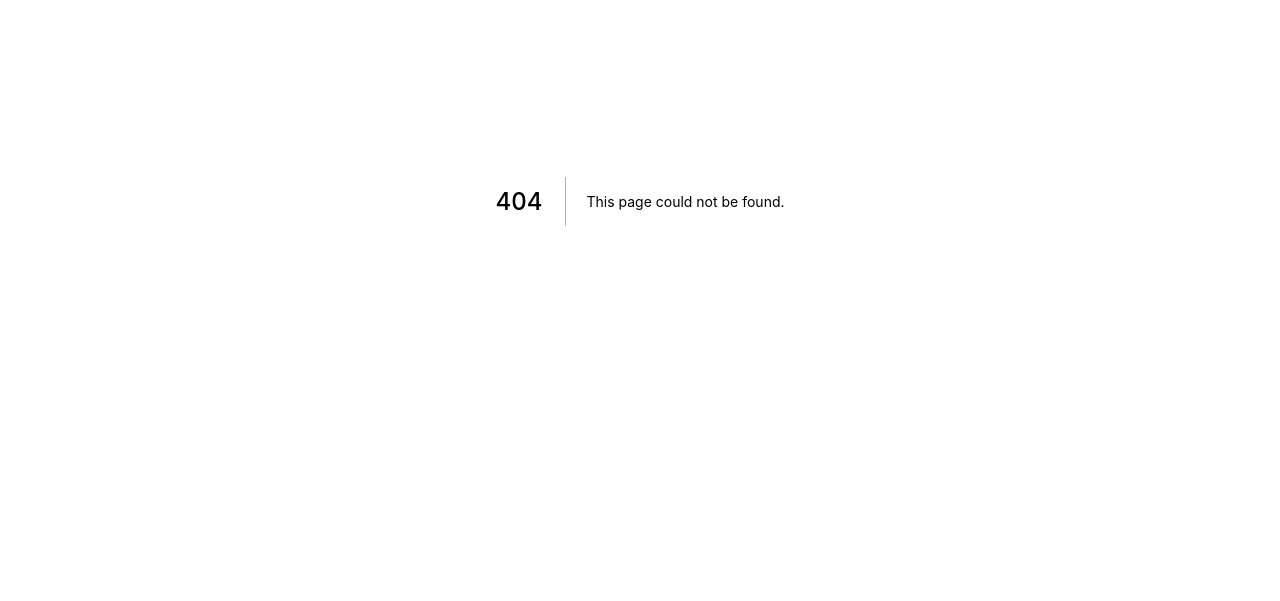
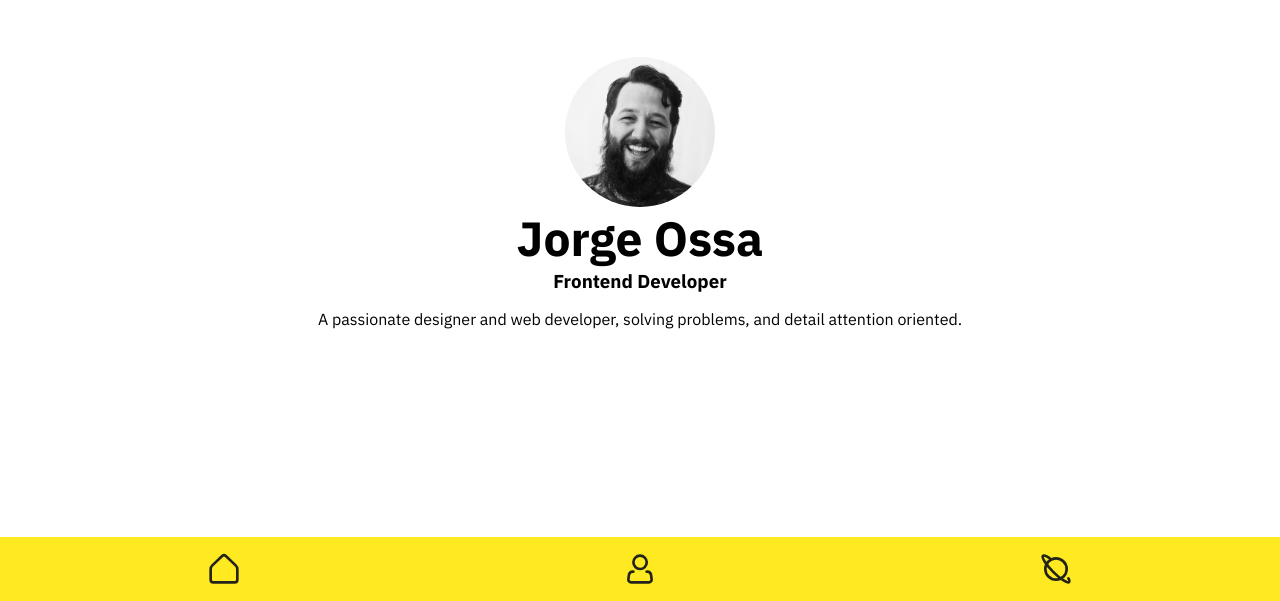
Before and after one commit to georgehossa/personal-site, a Next.js app: page /about in a window 1280 px wide. Before the commit this address had no page. Shown: the part 199-800 px from the top of the page. Built offline with nearby package versions, Linux system fonts and the light colour scheme.

Commit message:
📦 NEW: Add about and projects pages

```diff
--- /dev/null
+++ b/pages/about.js
@@ -0,0 +1,17 @@
+import React from 'react';
+import Layout from '../components/Layout';
+import Avatar from '../components/Avatar';
+
+const About = () => (
+  <Layout>
+    <Avatar size='150'/>
+    <h1>Jorge Ossa</h1>
+    <h3>Frontend Developer</h3>
+    <p>
+    A passionate designer and web developer, solving problems, and detail attention oriented.
+    </p>
+
+  </Layout>
+)
+
+export default About;
```
Also changed, not shown: pages/projects/index.js (added, +10 -0 lines).
